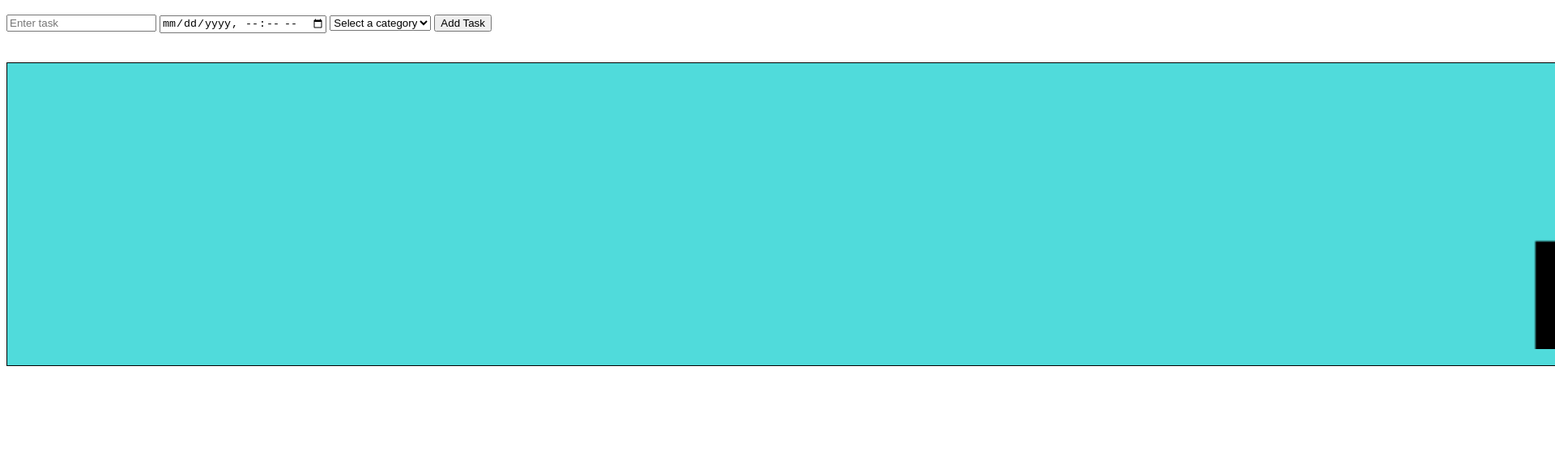
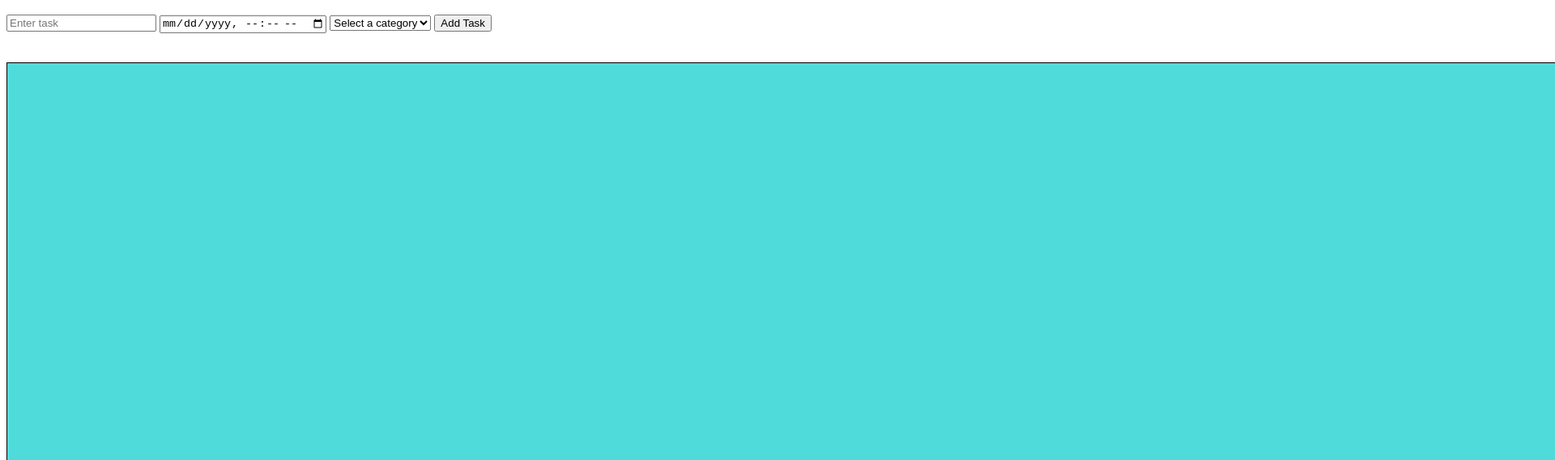
Before and after one commit to hdbham/TowerDefenseTodos, a website: page index.html in a window 1280 px wide. Shown: the part 48-616 px from the top of the page at 81% size, 1920 px wide, since content can reach past the window. Drawn offline with Linux system fonts and the light colour scheme.

Commit message:
changed styling

```diff
--- a/assets/css/styles.css
+++ b/assets/css/styles.css
@@ -1,7 +1,8 @@
 #canvas {
     padding: 20px;
     margin-top: 20px;
-    width: 2000px;
+    height: 100%;
+    width: 600%;
     background-color: rgb(80, 219, 219);
     border: 1px solid black;
   }
--- a/assets/js/script.js
+++ b/assets/js/script.js
@@ -90,8 +90,8 @@ class Tower {
 
 const canvas = document.getElementById("canvas");
 const ctx = canvas.getContext("2d");
-canvas.width = 600;
 canvas.height = 100;
+canvas.width = 6 * canvas.height;
 const tower = new Tower();
 
 const tasks = [];
```
